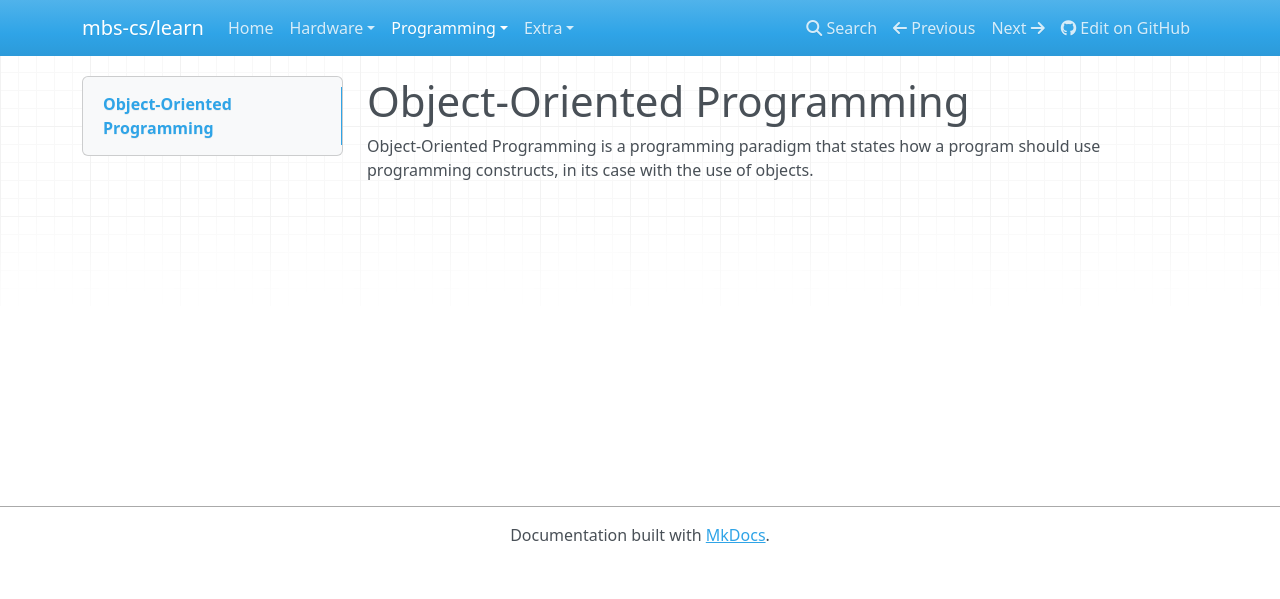
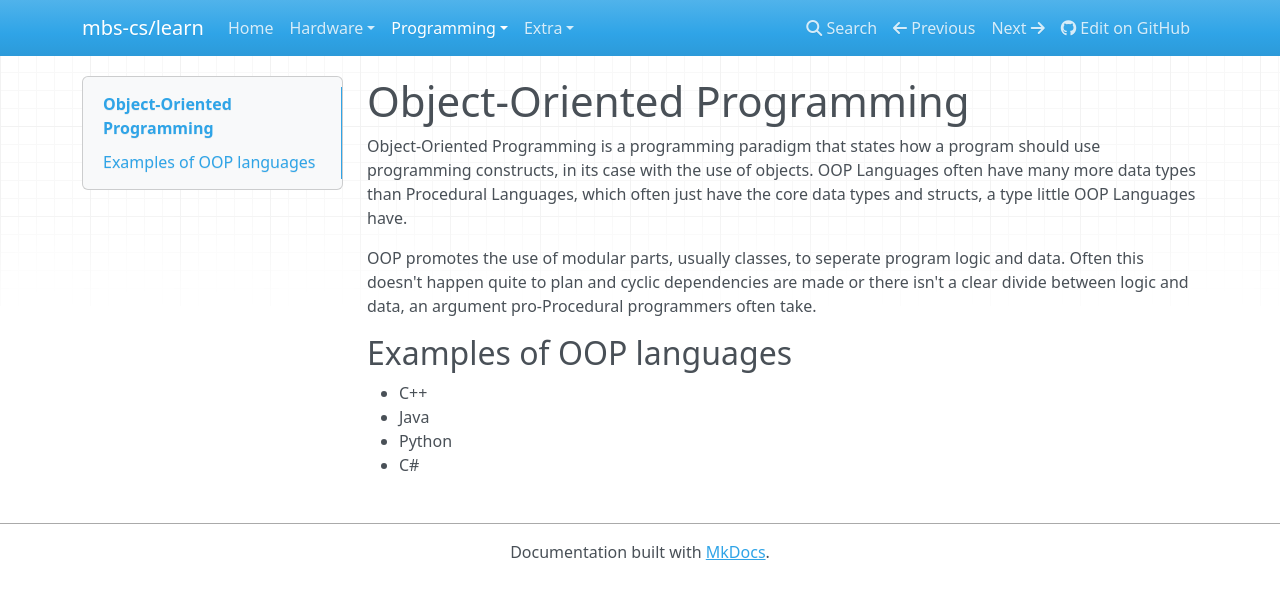
Before and after one commit to mbs-cs-2016/learn, an MkDocs documentation site: the page built from docs/programming/oop.md, in a window 1280 px wide. Shown: the top 599 px of the page. Built offline with MkDocs 1.6.1, drawn with Linux system fonts in a browser that asks for light colours; nearby versions of some CDN libraries; old or Windows-style settings are respelled for this version of MkDocs.

Commit message:
Let's talk about OOP, shale we?

```diff
--- a/docs/programming/oop.md
+++ b/docs/programming/oop.md
@@ -2,3 +2,15 @@ Object-Oriented Programming
 ===========================
 
 Object-Oriented Programming is a programming paradigm that states how a program should use programming constructs, in its case with the use of objects.
+OOP Languages often have many more data types than Procedural Languages, which often just have the core data types and structs, a type little OOP
+Languages have.
+
+OOP promotes the use of modular parts, usually classes, to seperate program logic and data. Often this doesn't happen quite to plan and cyclic dependencies
+are made or there isn't a clear divide between logic and data, an argument pro-Procedural programmers often take.
+
+## Examples of OOP languages
+
+- C++
+- Java
+- Python
+- C#
```
